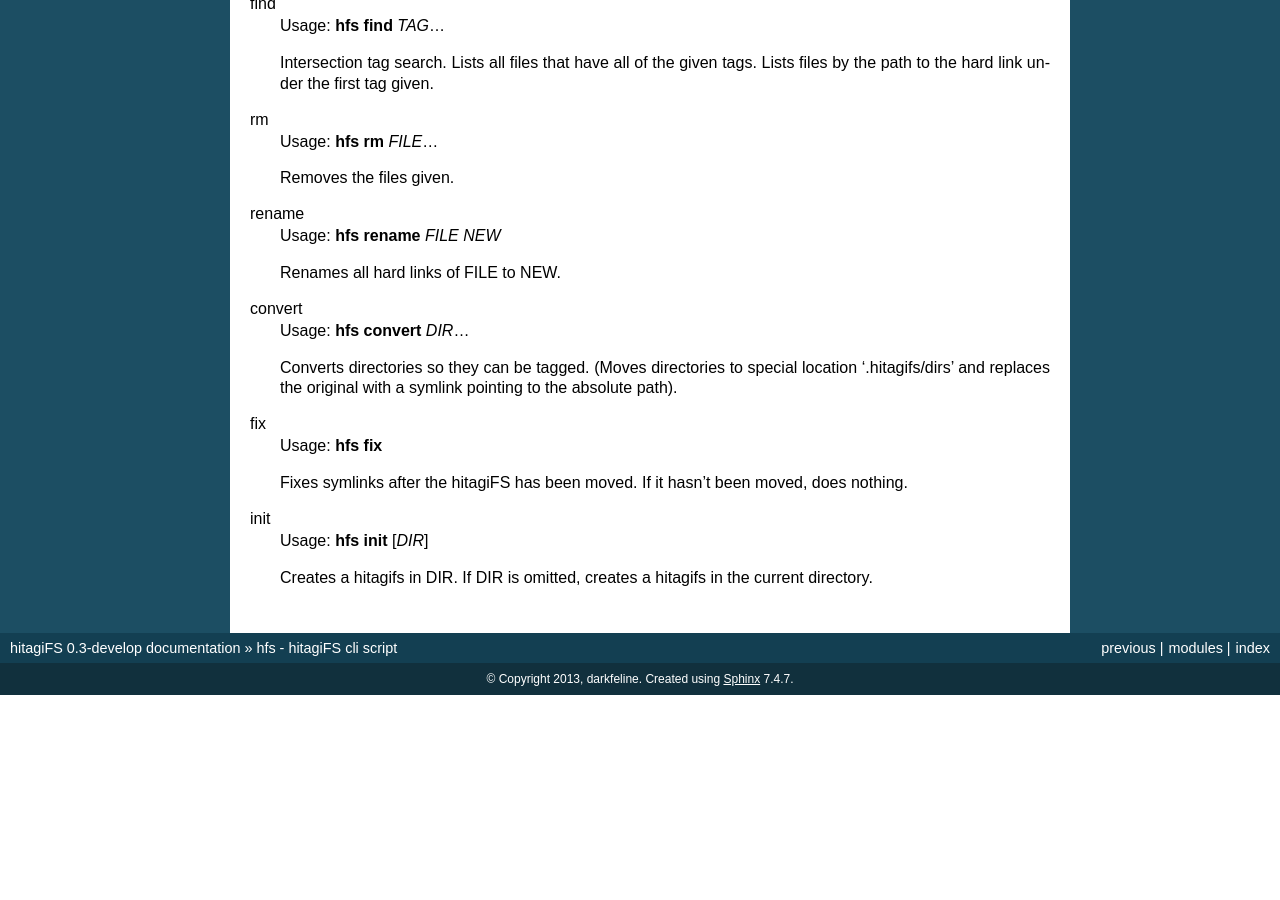
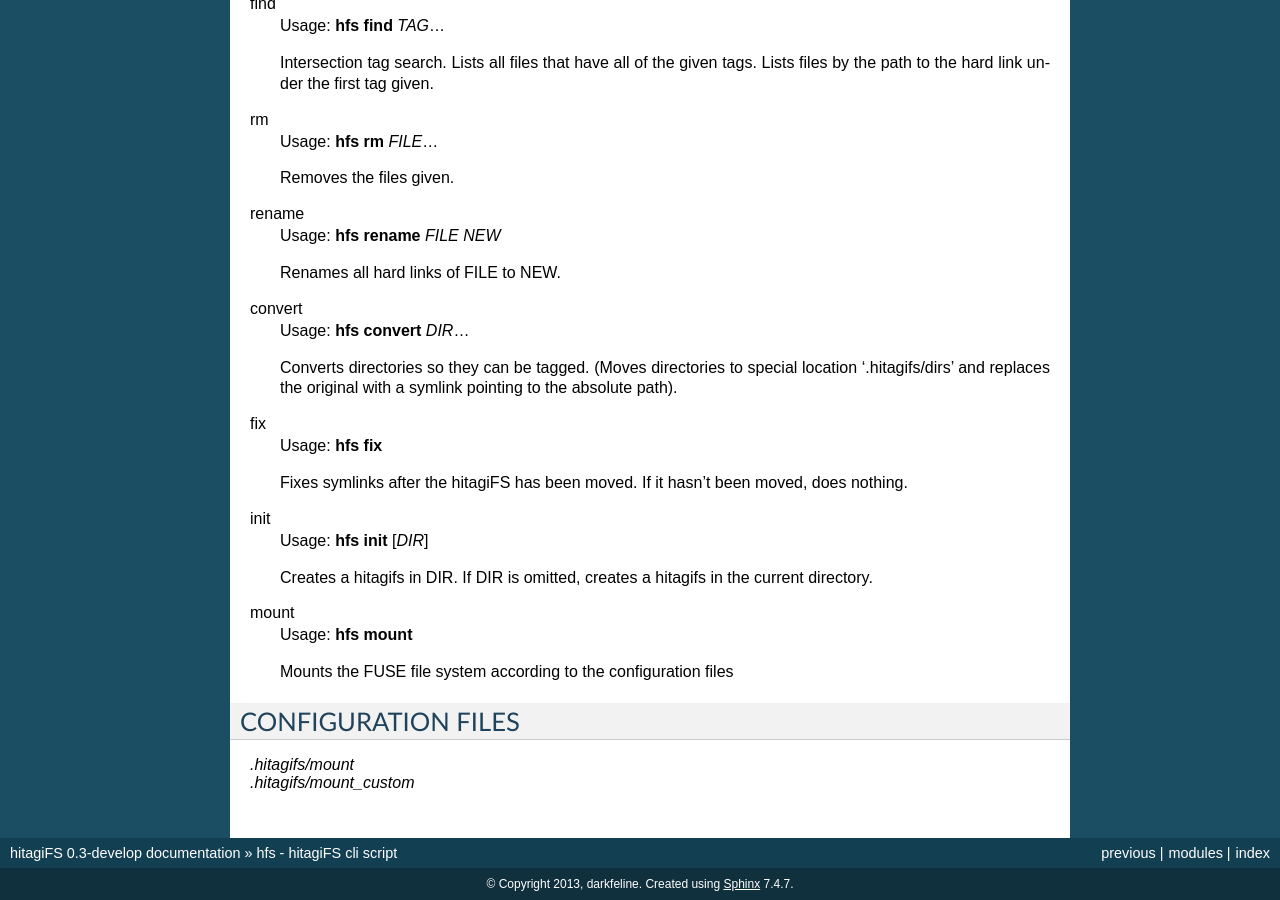
Before and after one commit to darkfeline/dantalian, a Sphinx documentation site: the page built from doc/manpage.rst, in a window 1280 px wide and 900 px high, scrolled down 1058 px. Built offline with Sphinx 7.4.7, drawn with Linux system fonts in a browser that asks for light colours; before the commit the page ends 1753 px from its top, so only the background shows below that.

Commit message:
Add mount command

```diff
--- a/doc/manpage.rst
+++ b/doc/manpage.rst
@@ -86,3 +86,14 @@ init
 
    Creates a hitagifs in DIR.  If DIR is omitted, creates a hitagifs in the
    current directory.
+
+mount
+   Usage: **hfs mount**
+
+   Mounts the FUSE file system according to the configuration files
+
+CONFIGURATION FILES
+-------------------
+
+| *.hitagifs/mount*
+| *.hitagifs/mount_custom*
```
Also changed, not shown: 1 other file.
